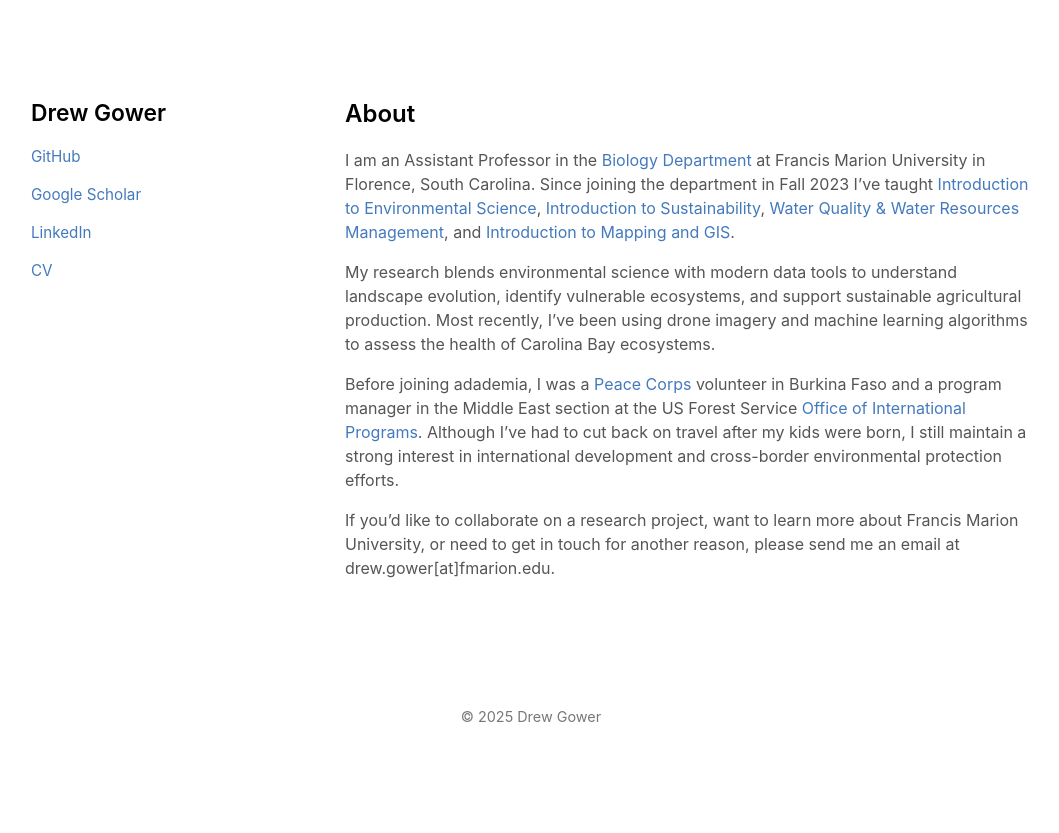
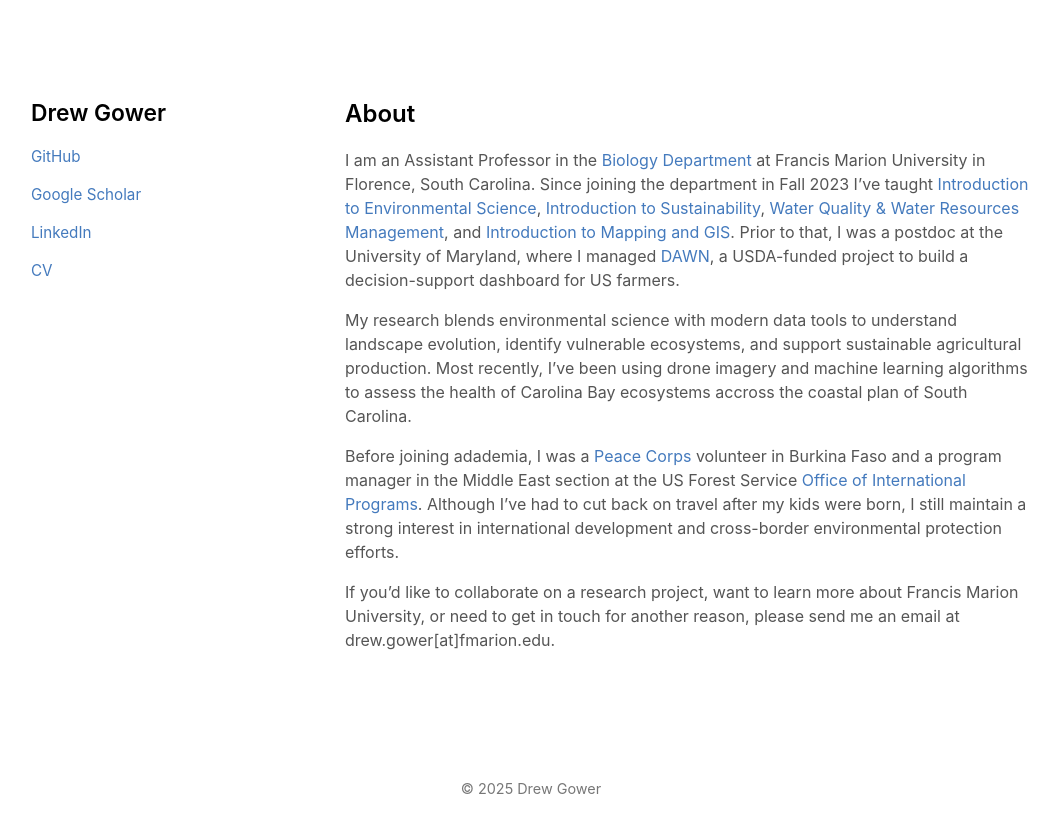
Before and after one commit to dbg6y/dbg6y.github.io, a Jekyll site: the page built from index.md, in a window 1280 px wide. Shown: the top 833 px of the page, without its empty margins (109-1168 px from the left). Built offline with Jekyll 4.4.1, drawn with Linux system fonts in a browser that asks for light colours.

Commit message:
added text

```diff
--- a/index.md
+++ b/index.md
@@ -4,9 +4,9 @@ title: Drew Gower
 ---
 
 ## About
-I am an Assistant Professor in the [Biology Department](https://www.fmarion.edu/biology/) at Francis Marion University in Florence, South Carolina. Since joining the department in Fall 2023 I've taught [Introduction to Environmental Science](/assets/ENVR101_S2025_Syllabus.pdf), [Introduction to Sustainability](/assets/ENVR102_S2024_Syllabus.pdf), [Water Quality & Water Resources Management](/assets/ENVR201_F2024_Syllabus.pdf), and [Introduction to Mapping and GIS](/assets/ENVR215_S2025_Syllabus.pdf).
+I am an Assistant Professor in the [Biology Department](https://www.fmarion.edu/biology/) at Francis Marion University in Florence, South Carolina. Since joining the department in Fall 2023 I've taught [Introduction to Environmental Science](/assets/ENVR101_S2025_Syllabus.pdf), [Introduction to Sustainability](/assets/ENVR102_S2024_Syllabus.pdf), [Water Quality & Water Resources Management](/assets/ENVR201_F2024_Syllabus.pdf), and [Introduction to Mapping and GIS](/assets/ENVR215_S2025_Syllabus.pdf). Prior to that, I was a postdoc at the University of Maryland, where I managed [DAWN](https://dawn.umd.edu/), a USDA-funded project to build a decision-support dashboard for US farmers.
 
-My research blends environmental science with modern data tools to understand landscape evolution, identify vulnerable ecosystems, and support sustainable agricultural production. Most recently, I've been using drone imagery and machine learning algorithms to assess the health of Carolina Bay ecosystems.
+My research blends environmental science with modern data tools to understand landscape evolution, identify vulnerable ecosystems, and support sustainable agricultural production. Most recently, I've been using drone imagery and machine learning algorithms to assess the health of Carolina Bay ecosystems accross the coastal plan of South Carolina.
 
 Before joining adademia, I was a [Peace Corps](https://www.peacecorps.gov/) volunteer in Burkina Faso and a program manager in the Middle East section at the US Forest Service [Office of International Programs](https://www.fs.usda.gov/about-agency/international-programs). Although I've had to cut back on travel after my kids were born, I still maintain a strong interest
 in international development and cross-border environmental protection efforts.
```
